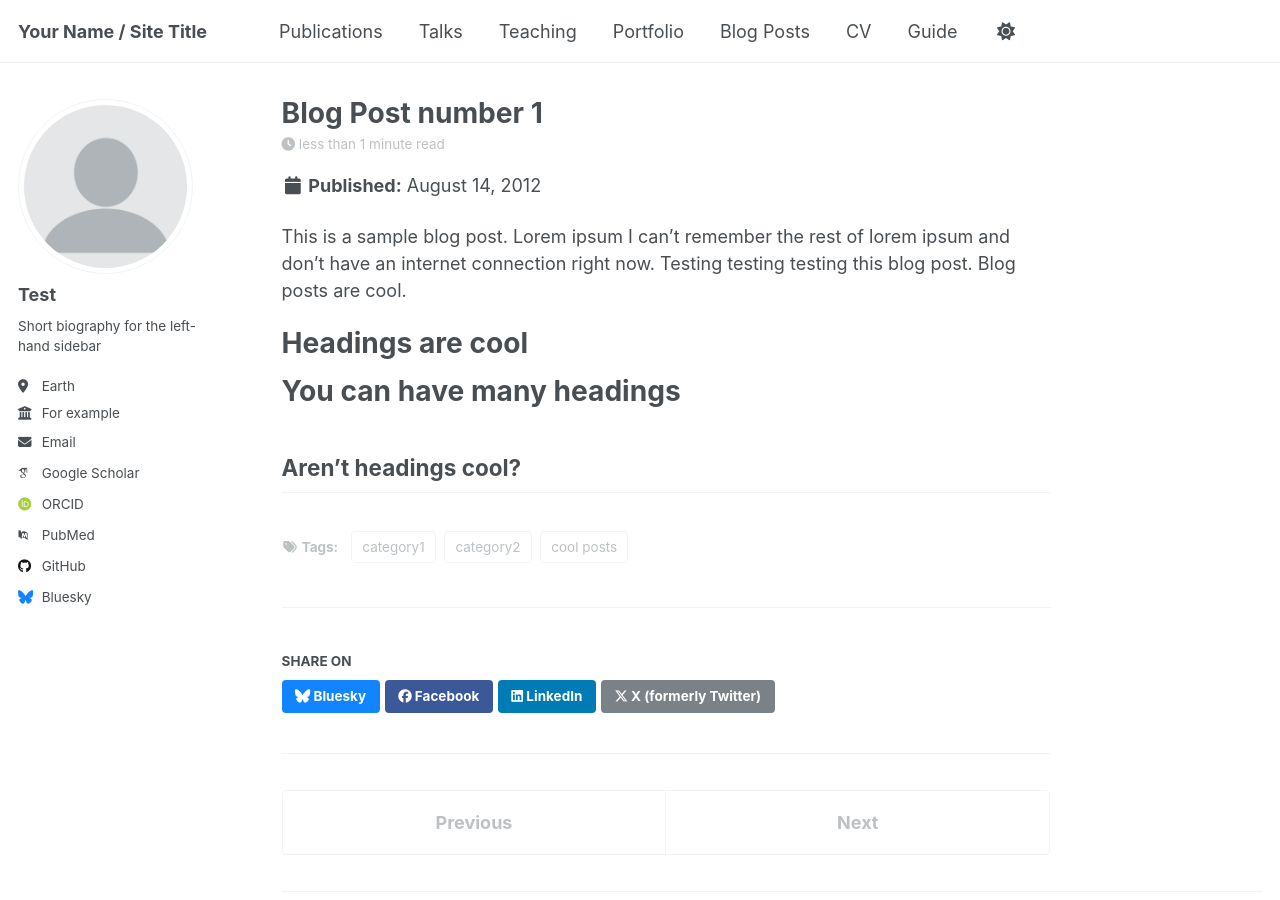
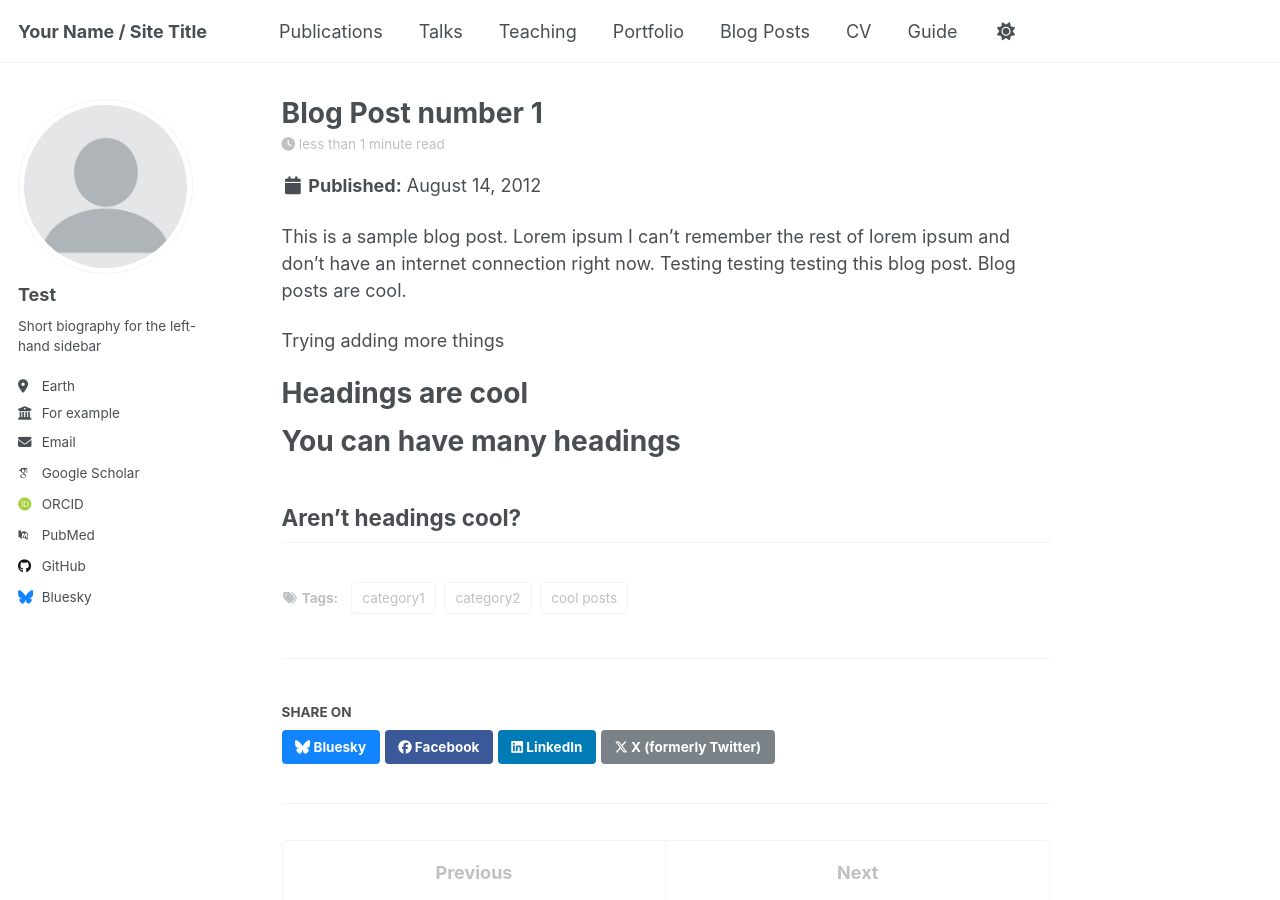
Before and after one commit to SUBRAINDAMAGE/SUBRAINDAMAGE.github.io, a Jekyll site: the page built from _posts/2012-08-14-blog-post-1.md, in a window 1280 px wide and 900 px high. Built offline with Jekyll 4.4.1, drawn with Linux system fonts in a browser that asks for light colours; some web fonts are replaced; a script that is not in the unit is left out.

Commit message:
Update 2012-08-14-blog-post-1.md

```diff
--- a/_posts/2012-08-14-blog-post-1.md
+++ b/_posts/2012-08-14-blog-post-1.md
@@ -10,6 +10,11 @@ tags:
 
 This is a sample blog post. Lorem ipsum I can't remember the rest of lorem ipsum and don't have an internet connection right now. Testing testing testing this blog post. Blog posts are cool.
 
+
+Trying adding more things
+
+
+
 Headings are cool
 ======
 
```
